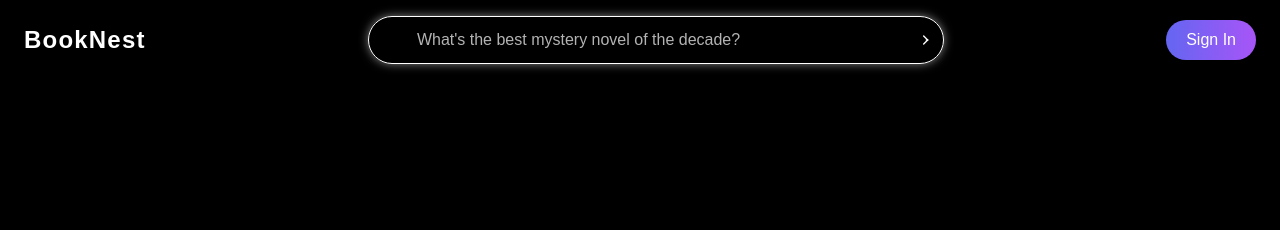
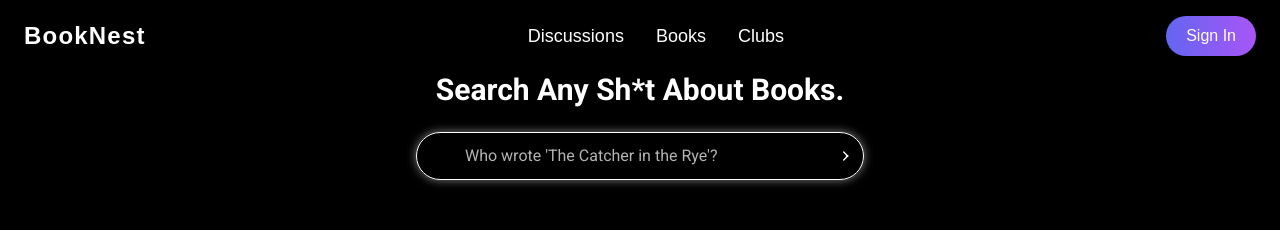
Before and after one commit to vishdadhich092004/BookNest, a React (Vite) app in the folder frontend/: page / in a window 1280 px wide. Shown: the top 230 px of the page. Built offline with nearby package versions, Linux system fonts and the light colour scheme; no server answers; a web font is replaced by a local one.

Commit message:
Minor UI CHange

```diff
--- a/frontend/src/components/Header.tsx
+++ b/frontend/src/components/Header.tsx
@@ -2,10 +2,9 @@ import { useState, useEffect } from "react";
 import { Link } from "react-router-dom";
 import SignOutButton from "./Buttons/SignOutButton";
 import { useAuth } from "../contexts/AuthContext";
-import { FaRegUser } from "react-icons/fa6";
+import { FaRegUser } from "react-icons/fa";
 import { FaBars, FaTimes } from "react-icons/fa";
 import { cn } from "../lib/utills"; // Assuming you're using this for classnames
-import PlaceholdersAndVanishInputComponent from "./PlaceholdersAndVanishInputComponent";
 
 const Header = () => {
   const { isAuthenticated, user } = useAuth();
@@ -14,7 +13,6 @@ const Header = () => {
 
   const toggleMenu = () => setIsMenuOpen(!isMenuOpen);
 
-  // Detect scroll event
   useEffect(() => {
     const handleScroll = () => {
       if (window.scrollY > 50) {
@@ -25,7 +23,9 @@ const Header = () => {
     };
 
     window.addEventListener("scroll", handleScroll);
-    return () => window.removeEventListener("scroll", handleScroll);
+    return () => {
+      window.removeEventListener("scroll", handleScroll);
+    };
   }, []);
 
   return (
@@ -44,7 +44,7 @@ const Header = () => {
         </div>
 
         {/* Hamburger Menu for Mobile */}
-        <div className="md:hidden ">
+        <div className="md:hidden">
           <button onClick={toggleMenu} className="text-white">
             {isMenuOpen ? <FaTimes size={24} /> : <FaBars size={24} />}
           </button>
@@ -52,7 +52,9 @@ const Header = () => {
 
         {/* Navigation Links for Desktop */}
         <ul className="hidden lg:flex space-x-8">
-          <PlaceholdersAndVanishInputComponent />
+          <NavLink to="/discussions">Discussions</NavLink>
+          <NavLink to="/books">Books</NavLink>
+          <NavLink to="/clubs">Clubs</NavLink>
         </ul>
 
         {/* User Greeting and Auth Buttons */}
@@ -69,21 +71,34 @@ const Header = () => {
 
       {/* Mobile Menu Dropdown */}
       {isMenuOpen && (
-        <div className="md:hidden mt-4">
-          <nav className="flex flex-col space-y-4 ps-4">
-            <NavLink to="/discussions" onClick={toggleMenu}>
+        <div className="md:hidden mt-4 bg-black bg-opacity-80 p-4 rounded-lg shadow-lg">
+          <nav className="flex flex-col space-y-4">
+            <NavLink
+              to="/discussions"
+              onClick={toggleMenu}
+              className="text-white hover:text-indigo-400 transition-colors duration-300"
+            >
               Discussions
             </NavLink>
-            <NavLink to="/books" onClick={toggleMenu}>
+            <NavLink
+              to="/books"
+              onClick={toggleMenu}
+              className="text-white hover:text-indigo-400 transition-colors duration-300"
+            >
               Books
             </NavLink>
-            <NavLink to="/clubs" onClick={toggleMenu}>
+            <NavLink
+              to="/clubs"
+              onClick={toggleMenu}
+              className="text-white hover:text-indigo-400 transition-colors duration-300"
+            >
               Clubs
             </NavLink>
             {isAuthenticated && user && (
               <Link
                 to={`/${user._id}`}
-                className="flex items-center text-white"
+                className="flex items-center text-white hover:text-indigo-400 transition-colors duration-300 ml-2"
+                onClick={toggleMenu} // Close menu on click
               >
                 <FaRegUser className="text-xl mr-2" />
                 <span className="text-sm font-medium">{user.firstName}</span>
@@ -97,18 +112,19 @@ const Header = () => {
   );
 };
 
-type navProps = {
+type NavProps = {
   to: string;
-  children: string;
+  children: React.ReactNode; // Change to React.ReactNode for better flexibility
   onClick?: () => void;
+  className?: string; // Make className optional
 };
-
-const NavLink = ({ to, children, onClick }: navProps) => (
+const NavLink = ({ to, children, onClick, className }: NavProps) => (
   <Link
     to={to}
     className={cn(
       "text-white text-lg font-medium relative group",
-      "hover:text-indigo-400 transition-all duration-300 ease-in-out"
+      "hover:text-indigo-400 transition-all duration-300 ease-in-out",
+      className // Apply className here
     )}
     onClick={onClick}
   >
--- a/frontend/src/components/HomePageContent/HeroSection.tsx
+++ b/frontend/src/components/HomePageContent/HeroSection.tsx
@@ -6,7 +6,7 @@ function HeroSection() {
     <BackgroundBeamsWithCollision>
       <div className="flex flex-col h-full">
         {/* Display the PlaceholdersAndVanishInputComponent only on smaller screens at the top */}
-        <div className="lg:hidden">
+        <div>
           <PlaceholdersAndVanishInputComponent />
         </div>
 
--- a/frontend/src/components/PlaceholdersAndVanishInputComponent.tsx
+++ b/frontend/src/components/PlaceholdersAndVanishInputComponent.tsx
@@ -21,13 +21,20 @@ function PlaceholdersAndVanishInputComponent() {
     e.preventDefault();
     console.log("submitted");
   };
+
   return (
-    <PlaceholdersAndVanishInput
-      className="lg:mt-0 mt-10"
-      placeholders={placeholders}
-      onChange={handleChange}
-      onSubmit={onSubmit}
-    />
+    <div className="flex flex-col items-center mt-8 px-4">
+      <h1 className="font-bold text-white text-3xl mb-6 text-center">
+        Search Any Sh*t About Books.
+      </h1>
+      <PlaceholdersAndVanishInput
+        className="w-full max-w-md"
+        placeholders={placeholders}
+        onChange={handleChange}
+        onSubmit={onSubmit}
+      />
+    </div>
   );
 }
+
 export default PlaceholdersAndVanishInputComponent;
```
